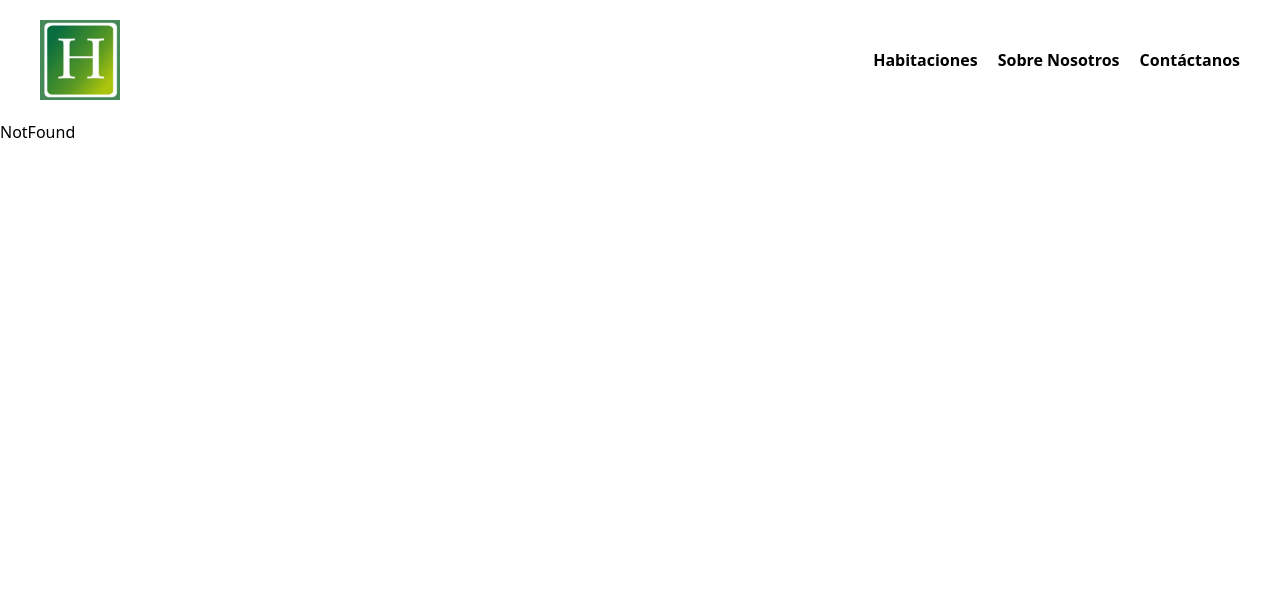
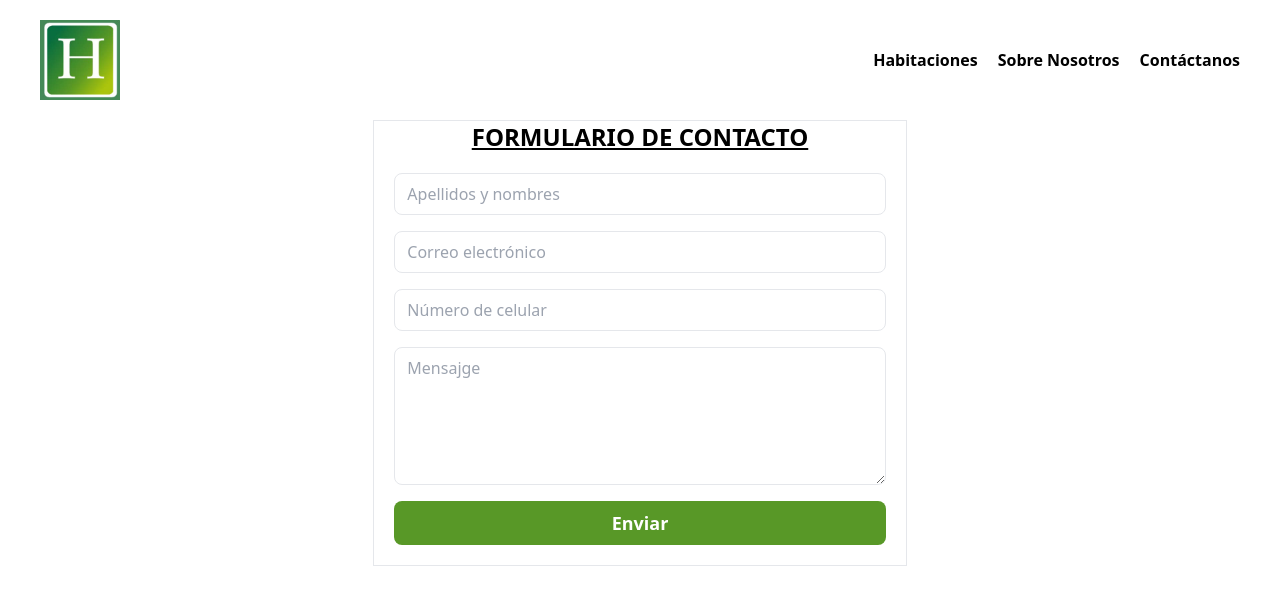
Before and after one commit to royer13456/PM-HOTEL-MIRADOR-CLIENT, a React (Vite) app: page /contacto in a window 1280 px wide. Shown: the top 604 px of the page. Built offline with nearby package versions, Linux system fonts and the light colour scheme.

Commit message:
FEAT: contact page added

```diff
--- a/src/App.tsx
+++ b/src/App.tsx
@@ -3,6 +3,7 @@ import { Routes, Route } from 'react-router-dom';
 import Navbar from './components/Navbar';
 import NotFound from './components/NotFound';
 import RoomPage from './pages/RoomPage';
+import ContactUsPage from './pages/ContactUsPage';
 
 const App = () => {
   return (
@@ -11,6 +12,7 @@ const App = () => {
 
       <Routes>
         <Route path='/habitaciones' element={<RoomPage />} />
+        <Route path='/contacto' element={<ContactUsPage />} />
         <Route path='*' element={<NotFound />} />
       </Routes>
     </div>
--- /dev/null
+++ b/src/pages/ContactUsPage.tsx
@@ -0,0 +1,23 @@
+
+const ContactUsPage = () => {
+  const handleEmail = () => {
+    alert("Email sent");
+  }
+
+  return (
+    <div className="border md:w-5/12 m-auto">
+      <h2 className="uppercase underline text-center font-bold md:text-2xl">formulario de contacto</h2>
+      <form className="flex flex-col gap-4 p-5">
+        <input type="text" name="" placeholder="Apellidos y nombres" className="border px-3 py-2 rounded-lg outline-none" />
+        <input type="text" name="" placeholder="Correo electrónico" className="border px-3 py-2 rounded-lg outline-none" />
+        <input type="text" name="" placeholder="Número de celular" className="border px-3 py-2 rounded-lg outline-none" />
+        <textarea name="" cols={30} rows={5} placeholder="Mensajge" className="border px-3 py-2 rounded-lg outline-none"></textarea>
+        <button className="w-full text-white main-color py-2 rounded-lg text-lg font-semibold"
+          onClick={handleEmail}
+        >Enviar</button>
+      </form>
+    </div >
+  )
+}
+
+export default ContactUsPage
```
